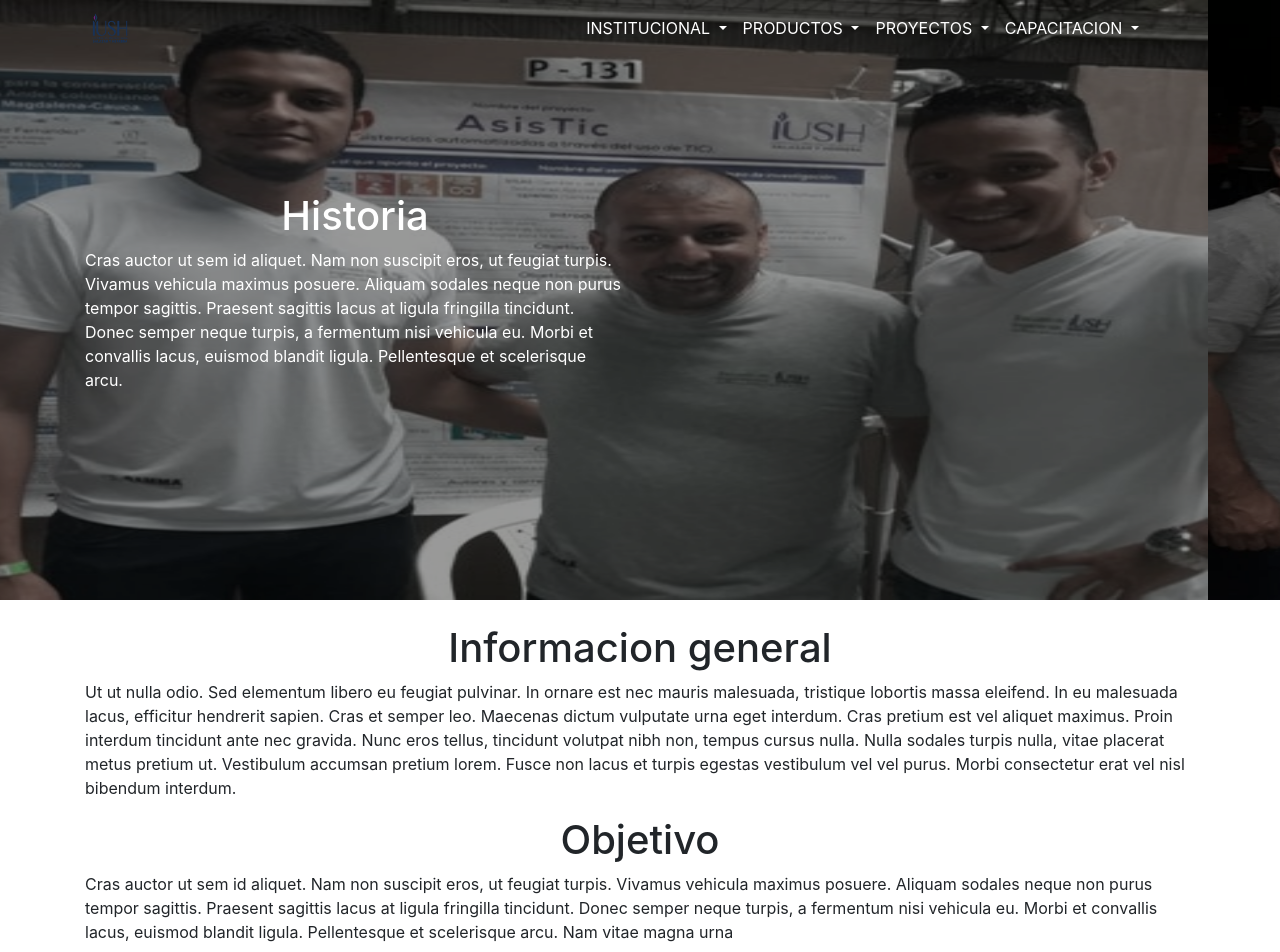
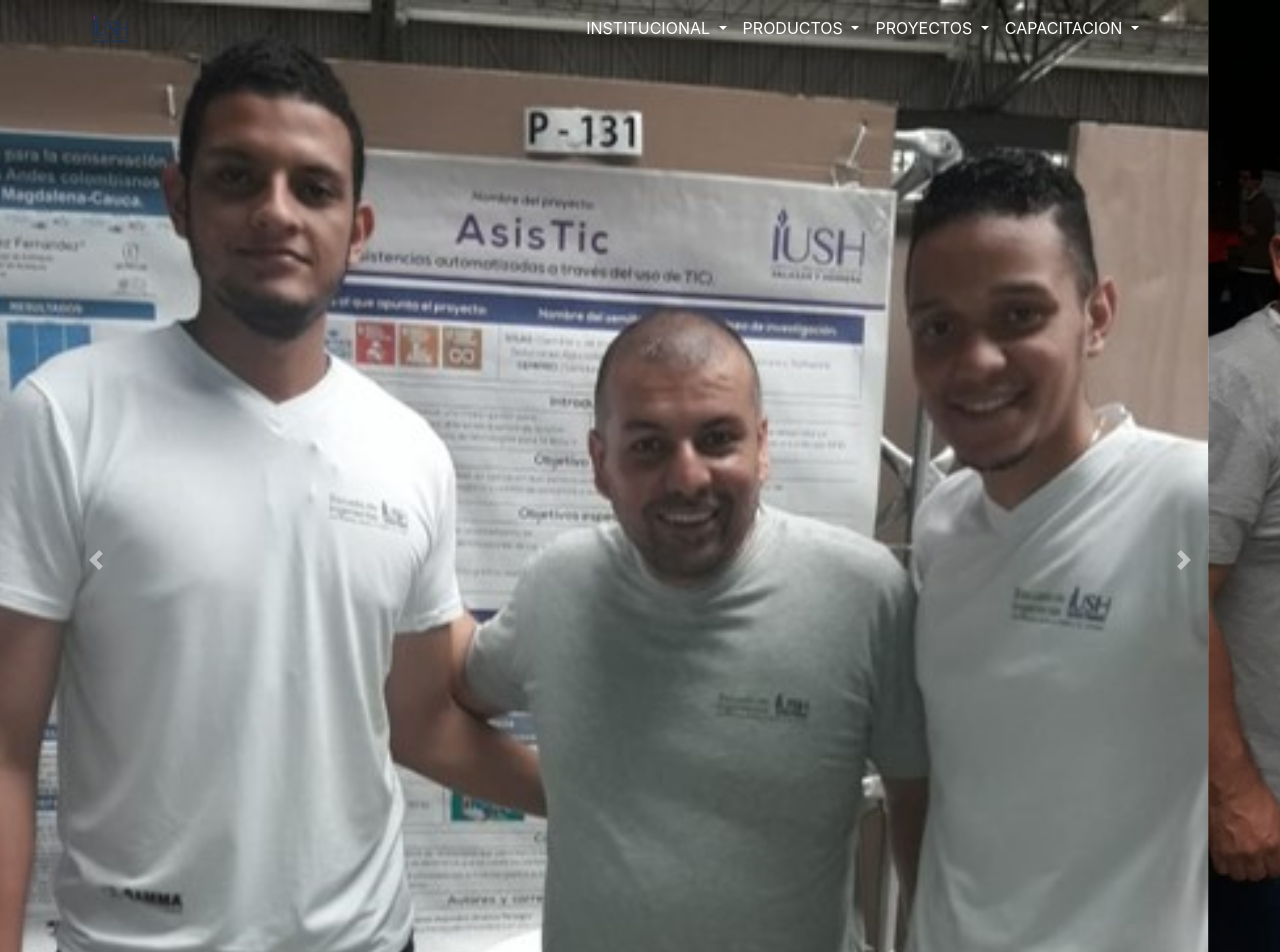
Before and after one commit to juanrobayo/PaginaIush, an Angular app: page / in a window 1280 px wide. Shown: the top 952 px of the page. Built offline with nearby package versions, Linux system fonts and the light colour scheme.

Commit message:
pruebas12

```diff
--- a/src/app/app-routing.module.ts
+++ b/src/app/app-routing.module.ts
@@ -2,12 +2,15 @@ import { NgModule } from '@angular/core';
 import { Routes, RouterModule } from '@angular/router';
 import { HeaderComponent } from './components/header/header.component';
 import { HomeComponent } from './components/home/home.component';
+import { LineasPComponent } from './components/lineas-p/lineas-p.component';
 
 
 const routes: Routes = [
 
 {path:'',component:HomeComponent},
 {path:'home',component:HomeComponent},
+{path:'lineas-p',component:LineasPComponent},
+
 ];
 
 @NgModule({
--- a/src/app/app.module.ts
+++ b/src/app/app.module.ts
@@ -6,13 +6,15 @@ import { AppComponent } from './app.component';
 import { HeaderComponent } from './components/header/header.component';
 import { HomeComponent } from './components/home/home.component';
 import { FooterComponent } from './components/footer/footer.component';
+import { LineasPComponent } from './components/lineas-p/lineas-p.component';
 
 @NgModule({
   declarations: [
     AppComponent,
     HeaderComponent,
     HomeComponent,
-    FooterComponent
+    FooterComponent,
+    LineasPComponent
   ],
   imports: [
     BrowserModule,
--- a/src/app/components/header/header.component.css
+++ b/src/app/components/header/header.component.css
@@ -16,3 +16,8 @@
 #header .container a{
     color:white;
 }
+
+#dropdownmenu .dropdown-item{
+color: black !important;
+
+}
--- a/src/app/components/header/header.component.html
+++ b/src/app/components/header/header.component.html
@@ -13,7 +13,7 @@
             INSTITUCIONAL
           </a>
             <div id="dropdownmenu"  class="dropdown-menu" aria-labelledby="navbarDropdownMenuLink">
-              <a class="dropdown-item" routerLink="/home2">Lineas de Profundizacion</a>
+              <a class="dropdown-item" routerLink="/lineas-p">Lineas de Profundizacion</a>
               <a class="dropdown-item " href="#">Integrantes(CVLAC)</a>
               <a class="dropdown-item" href="#">Proyectos realizados</a>
               <a class="dropdown-item" href="#">Requisitos integrantes</a>
--- a/src/app/components/home/home.component.css
+++ b/src/app/components/home/home.component.css
@@ -23,3 +23,8 @@ color: white;
 #carouselExampleControls .overlay .row  {
     height: 100%;
 }
+
+#carousel-inner{
+
+    font-size: 30%;
+}
--- a/src/app/components/home/home.component.html
+++ b/src/app/components/home/home.component.html
@@ -1,66 +1,47 @@
-
-<main id="home" >
-  <div id="carouselExampleControls" class="carousel slide" data-ride="carousel">
+<main>
+<div class="bd-example">
+  <div id="carouselExampleCaptions" class="carousel slide" data-ride="carousel">
+    <ol class="carousel-indicators">
+      <li data-target="#carouselExampleCaptions" data-slide-to="0" class="active"></li>
+      <li data-target="#carouselExampleCaptions" data-slide-to="1"></li>
+      <li data-target="#carouselExampleCaptions" data-slide-to="2"></li>
+    </ol>
     <div class="carousel-inner">
       <div class="carousel-item active">
-        <img src="assets/img/image2.jpg" class="d-block w-100" alt="Image 2">
-      </div>
-      <div class="carousel-item">
-        <img src="assets/img/image3.jpg" class="d-block w-100" alt="Image 3">
-      </div>
-      <div class="carousel-item">
-        <img src="assets/img/image4.jpg" class="d-block w-100" alt="Image 4">
-      </div>
-    </div>
-    <div class="overlay">
-        <div class="container">
-          <div class="row  align-items-center">
-            <div class="col-md-6 offset-mdr-6">
-              <h1 class="text-center">Historia</h1>
-                <p>
-                  Cras auctor ut sem id aliquet. Nam non suscipit eros, ut feugiat turpis.
-                  Vivamus vehicula maximus posuere. Aliquam sodales neque non purus tempor
-                  sagittis. Praesent sagittis lacus at ligula fringilla tincidunt.
-                  Donec semper neque turpis, a fermentum nisi vehicula eu.
-                  Morbi et convallis lacus, euismod blandit ligula.
-                  Pellentesque et scelerisque arcu.
-                </p>
-            </div>
-          </div>
-        </div>
-    </div>
-  </div>
-
-  <div class="container">
-    <div class="row">
-      <div class="col">
-        <h1 class="text-center mt-4">Informacion general</h1>
-          <p>
-              Ut ut nulla odio. Sed elementum libero eu feugiat pulvinar.
-              In ornare est nec mauris malesuada, tristique lobortis massa eleifend.
-              In eu malesuada lacus, efficitur hendrerit sapien. Cras et semper leo.
-              Maecenas dictum vulputate urna eget interdum. Cras pretium est vel
-              aliquet maximus. Proin interdum tincidunt ante nec gravida. Nunc eros tellus,
-              tincidunt volutpat nibh non, tempus cursus nulla. Nulla sodales turpis nulla,
-              vitae placerat metus pretium ut. Vestibulum accumsan pretium lorem.
-              Fusce non lacus et turpis egestas vestibulum vel vel purus.
-              Morbi consectetur erat vel nisl bibendum interdum.
-          </p>
-      </div>
-    </div>
-
-    <div class="row">
-      <div class="col">
-        <h1 class="text-center mb-2">Objetivo</h1>
-          <p >
-            Cras auctor ut sem id aliquet. Nam non suscipit eros, ut feugiat turpis.
+        <img src="assets/img/image2.jpg" class="d-block w-100" alt="...">
+        <div class="carousel-caption d-none d-md-block">
+          <h5>Historia</h5>
+          <p>  Cras auctor ut sem id aliquet. Nam non suscipit eros, ut feugiat turpis.
             Vivamus vehicula maximus posuere. Aliquam sodales neque non purus tempor
             sagittis. Praesent sagittis lacus at ligula fringilla tincidunt.
             Donec semper neque turpis, a fermentum nisi vehicula eu.
-            Morbi et convallis lacus, euismod blandit ligula. Pellentesque et scelerisque arcu.
-            Nam vitae magna urna
-          </p>
+            Morbi et convallis lacus, euismod blandit ligula.
+            Pellentesque et scelerisque arcu.</p>
+        </div>
+      </div>
+      <div class="carousel-item">
+        <img src="assets/img/image3.jpg" class="d-block w-100" alt="...">
+        <div class="carousel-caption d-none d-md-block">
+          <h5>Second slide label</h5>
+          <p>Lorem ipsum dolor sit amet, consectetur adipiscing elit.</p>
+        </div>
+      </div>
+      <div class="carousel-item">
+        <img src="assets/img/image4.jpg" class="d-block w-100" alt="...">
+        <div class="carousel-caption d-none d-md-block">
+          <h5>Third slide label</h5>
+          <p>Praesent commodo cursus magna, vel scelerisque nisl consectetur.</p>
+        </div>
       </div>
     </div>
+    <a class="carousel-control-prev" href="#carouselExampleCaptions" role="button" data-slide="prev">
+      <span class="carousel-control-prev-icon" aria-hidden="true"></span>
+      <span class="sr-only">Previous</span>
+    </a>
+    <a class="carousel-control-next" href="#carouselExampleCaptions" role="button" data-slide="next">
+      <span class="carousel-control-next-icon" aria-hidden="true"></span>
+      <span class="sr-only">Next</span>
+    </a>
   </div>
+</div>
 </main>
--- /dev/null
+++ b/src/app/components/lineas-p/lineas-p.component.html
@@ -0,0 +1,5 @@
+<p>
+    <img src="assets/img/image2.jpg" class="d-block w-100" alt="...">
+
+  lineas-p works!
+</p>
--- /dev/null
+++ b/src/app/components/lineas-p/lineas-p.component.ts
@@ -0,0 +1,15 @@
+import { Component, OnInit } from '@angular/core';
+
+@Component({
+  selector: 'app-lineas-p',
+  templateUrl: './lineas-p.component.html',
+  styleUrls: ['./lineas-p.component.css']
+})
+export class LineasPComponent implements OnInit {
+
+  constructor() { }
+
+  ngOnInit() {
+  }
+
+}
```
Also changed, not shown: src/app/components/lineas-p/lineas-p.component.css (added), 1 other file (tests, documents, lock files or other folders).
